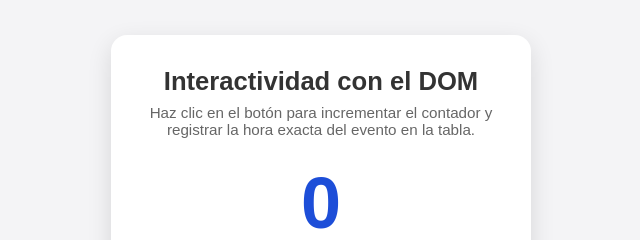
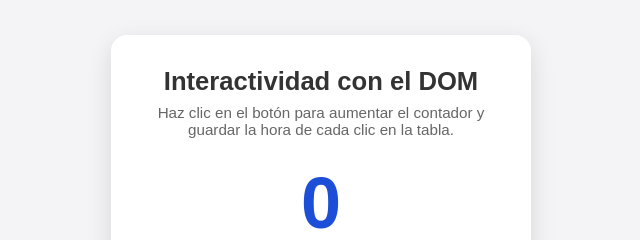
Before and after one commit to valeriagarzon754-sketch/contador-likes, a plain HTML site: page index.html in a window 1280 px wide. Shown: the part 184-424 px from the top of the page, 319-959 px from the left. Drawn offline with Linux system fonts and the light colour scheme.

Commit message:
Mejora el texto de la descripción

```diff
--- a/index.html
+++ b/index.html
@@ -10,7 +10,7 @@
   <div class="tarjeta">
     <h1>Interactividad con el DOM</h1>
     <p class="descripcion">
-      Haz clic en el botón para incrementar el contador y registrar la hora exacta del evento en la tabla.
+     Haz clic en el botón para aumentar el contador y guardar la hora de cada clic en la tabla.
     </p>
 
     <div id="contador" class="contador">0</div>
```
